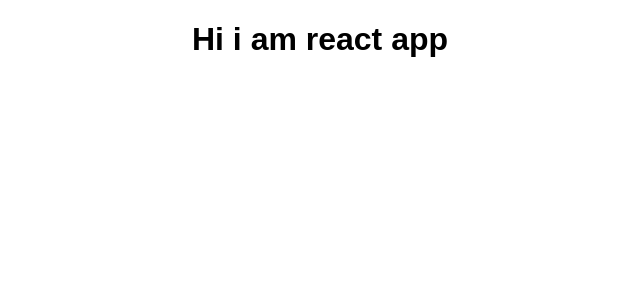
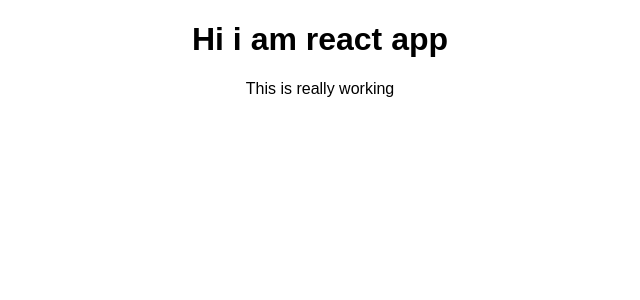
Before and after one commit to Anmolzuck/Learning-React.js, a React (Create React App) app: page / in a window 1280 px wide. Shown: the top 300 px of the page, without its empty margins (320-960 px from the left). Built offline with nearby package versions, Linux system fonts and the light colour scheme.

Commit message:
Changed app.js

```diff
--- a/src/App.js
+++ b/src/App.js
@@ -6,8 +6,16 @@ class App extends Component {
     return (
       <div className="App">
         <h1>Hi i am react app</h1>
+        <p>This is really working</p>
       </div>
     );
+
+    //internally html is converted into js by compiler(below is js code). But we dont use this bcuz it is comlex
+    // return React.createElement(
+    //   "div",
+    //   { className: "App" },
+    //   React.createElement("h1", null, `I' am react app!`)
+    // );
   }
 }
 
```
